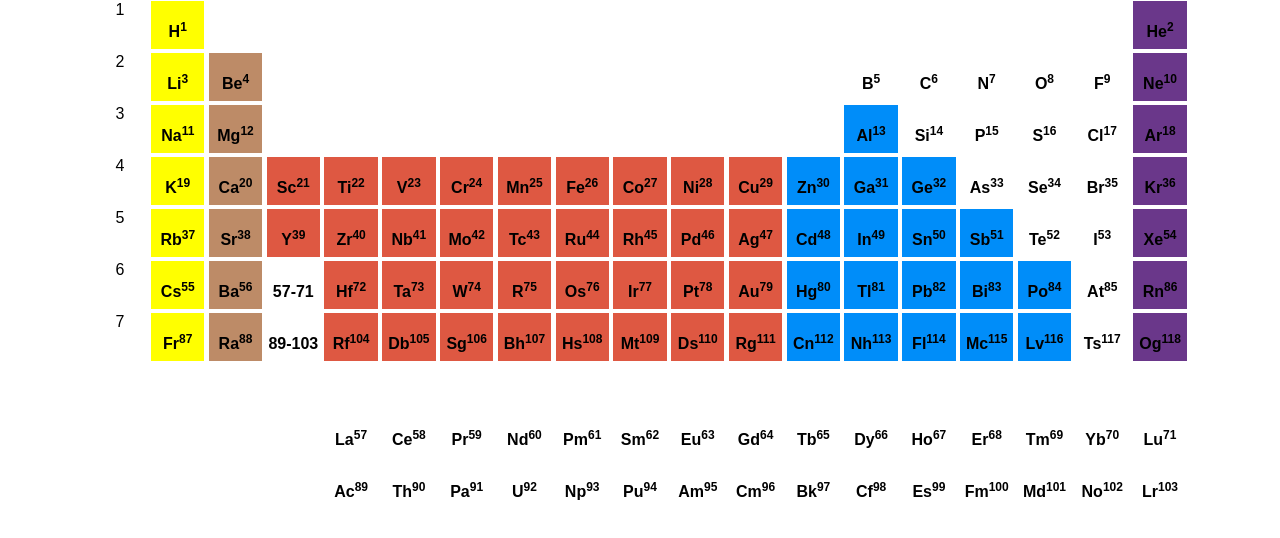
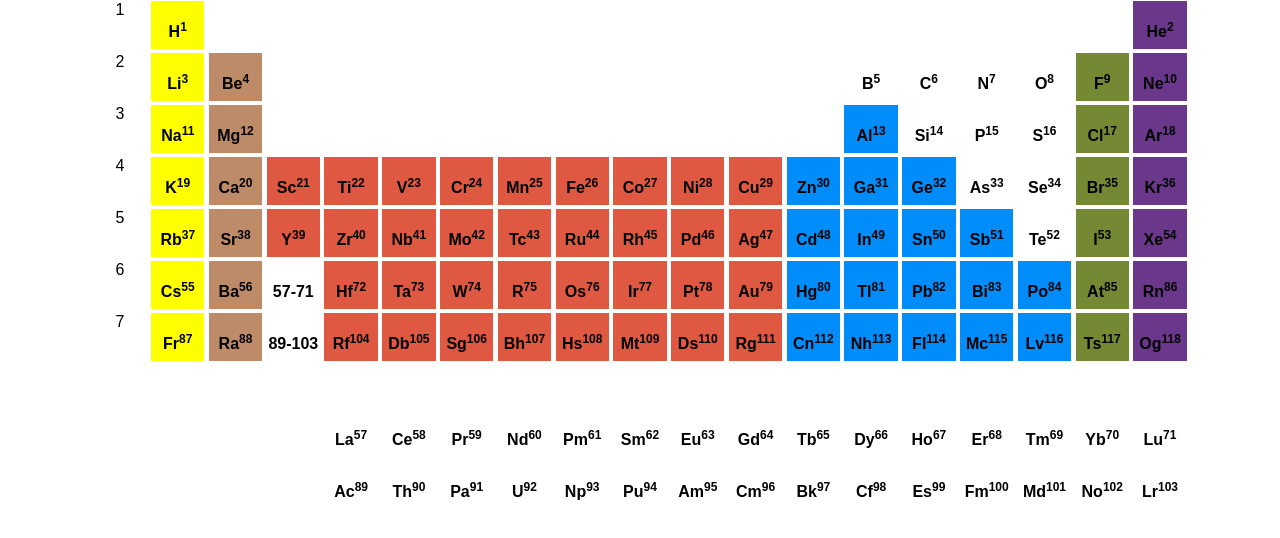
Before and after one commit to leiurus17/pure-periodic-table, a plain HTML site: page index.html in a window 1280 px wide. Shown: the part 142-680 px from the top of the page. Drawn offline with Linux system fonts and the light colour scheme.

Commit message:
Halogens colorize

```diff
--- a/index.html
+++ b/index.html
@@ -58,6 +58,10 @@
 
 			.noble-gases {
 				background: #6a378a;
+			}
+
+			.halogens {
+				background: #758833;
 			}
 		</style>
 	</head>
@@ -132,7 +136,7 @@
 					<div class = "grid-unit-bar pure-u-1-24"><h4>C<sup>6</sup></h4></div>
 					<div class = "grid-unit-bar pure-u-1-24"><h4>N<sup>7</sup></h4></div>
 					<div class = "grid-unit-bar pure-u-1-24"><h4>O<sup>8</sup></h4></div>
-					<div class = "grid-unit-bar pure-u-1-24"><h4>F<sup>9</sup></h4></div>
+					<div class = "grid-unit-bar halogens pure-u-1-24"><h4>F<sup>9</sup></h4></div>
 					<div class = "grid-unit-bar noble-gases pure-u-1-24"><h4>Ne<sup>10</sup></h4></div>
 
 				<div class = "grid-unit-width pure-u-1"><div class = "grid-unit-blank height-em pure-u-24-24"><p></p></div></div>
@@ -155,7 +159,7 @@
 					<div class = "grid-unit-bar pure-u-1-24"><h4>Si<sup>14</sup></h4></div>
 					<div class = "grid-unit-bar pure-u-1-24"><h4>P<sup>15</sup></h4></div>
 					<div class = "grid-unit-bar pure-u-1-24"><h4>S<sup>16</sup></h4></div>
-					<div class = "grid-unit-bar pure-u-1-24"><h4>Cl<sup>17</sup></h4></div>
+					<div class = "grid-unit-bar halogens pure-u-1-24"><h4>Cl<sup>17</sup></h4></div>
 					<div class = "grid-unit-bar noble-gases pure-u-1-24"><h4>Ar<sup>18</sup></h4></div>
 				</div>
 
@@ -179,7 +183,7 @@
 					<div class = "grid-unit-bar poor-metals pure-u-1-24"><h4>Ge<sup>32</sup></h4></div>
 					<div class = "grid-unit-bar pure-u-1-24"><h4>As<sup>33</sup></h4></div>
 					<div class = "grid-unit-bar pure-u-1-24"><h4>Se<sup>34</sup></h4></div>
-					<div class = "grid-unit-bar pure-u-1-24"><h4>Br<sup>35</sup></h4></div>
+					<div class = "grid-unit-bar halogens pure-u-1-24"><h4>Br<sup>35</sup></h4></div>
 					<div class = "grid-unit-bar noble-gases pure-u-1-24"><h4>Kr<sup>36</sup></h4></div>
 				</div>
 
@@ -203,7 +207,7 @@
 					<div class = "grid-unit-bar poor-metals pure-u-1-24"><h4>Sn<sup>50</sup></h4></div>
 					<div class = "grid-unit-bar poor-metals pure-u-1-24"><h4>Sb<sup>51</sup></h4></div>
 					<div class = "grid-unit-bar pure-u-1-24"><h4>Te<sup>52</sup></h4></div>
-					<div class = "grid-unit-bar pure-u-1-24"><h4>I<sup>53</sup></h4></div>
+					<div class = "grid-unit-bar halogens pure-u-1-24"><h4>I<sup>53</sup></h4></div>
 					<div class = "grid-unit-bar noble-gases pure-u-1-24"><h4>Xe<sup>54</sup></h4></div>
 				</div>
 
@@ -227,7 +231,7 @@
 					<div class = "grid-unit-bar poor-metals pure-u-1-24"><h4>Pb<sup>82</sup></h4></div>
 					<div class = "grid-unit-bar poor-metals pure-u-1-24"><h4>Bi<sup>83</sup></h4></div>
 					<div class = "grid-unit-bar poor-metals pure-u-1-24"><h4>Po<sup>84</sup></h4></div>
-					<div class = "grid-unit-bar pure-u-1-24"><h4>At<sup>85</sup></h4></div>
+					<div class = "grid-unit-bar halogens pure-u-1-24"><h4>At<sup>85</sup></h4></div>
 					<div class = "grid-unit-bar noble-gases pure-u-1-24"><h4>Rn<sup>86</sup></h4></div>
 				</div>
 
@@ -251,7 +255,7 @@
 					<div class = "grid-unit-bar poor-metals pure-u-1-24"><h4>Fl<sup>114</sup></h4></div>
 					<div class = "grid-unit-bar poor-metals pure-u-1-24"><h4>Mc<sup>115</sup></h4></div>
 					<div class = "grid-unit-bar poor-metals pure-u-1-24"><h4>Lv<sup>116</sup></h4></div>
-					<div class = "grid-unit-bar pure-u-1-24"><h4>Ts<sup>117</sup></h4></div>
+					<div class = "grid-unit-bar halogens pure-u-1-24"><h4>Ts<sup>117</sup></h4></div>
 					<div class = "grid-unit-bar noble-gases pure-u-1-24"><h4>Og<sup>118</sup></h4></div>
 				</div>
 
```
